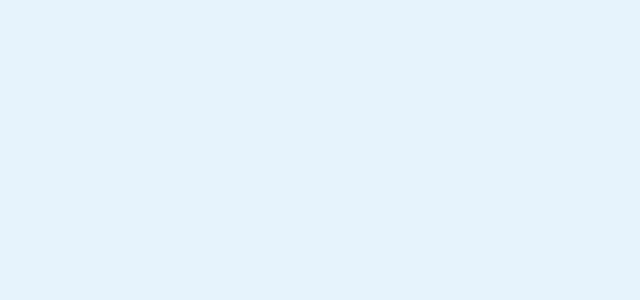
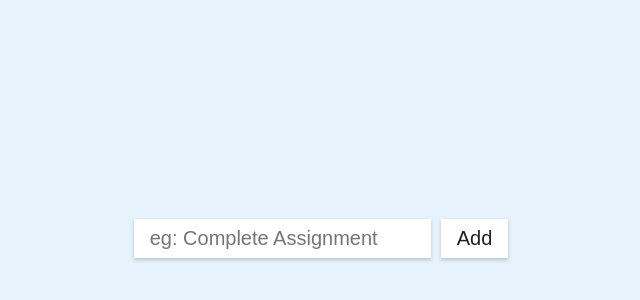
Before and after one commit to DeRaowl/react-components, a React (Create React App) app: page /todo in a window 1280 px wide. Before the commit this address had no page. Shown: the part 162-462 px from the top of the page, without its empty margins (314-954 px from the left). Built offline with nearby package versions, Linux system fonts and the light colour scheme.

Commit message:
feat: Todo Component Added

```diff
--- a/src/App.js
+++ b/src/App.js
@@ -1,14 +1,17 @@
 import "./App.css";
 import React from "react";
 import { data } from "./components/Accordian/data";
-import { BrowserRouter, Routes, Route } from "react-router-dom";
+import { BrowserRouter, Routes, Route, Link } from "react-router-dom";
 import Accordian from "./components/Accordian/Accordian";
 import Timer from "./components/Stop/Timer";
 import Carousel from "./components/Carousel/Carousel";
+import TodoProvider from "./components/Todo/context/TodoContext";
+import Todo from "./components/Todo/Todo";
 
 function App() {
   const [accordianData, setAccordianData] = React.useState(data);
   return (
+    <TodoProvider>
       <main>
         <BrowserRouter>
           <Routes>
@@ -18,9 +21,11 @@ function App() {
             />
             <Route path="/timer" element={<Timer start={0} end={30} />} />
             <Route path="/carousel" element={<Carousel />} />
+            <Route path="/todo" element={<Todo />} />
           </Routes>
         </BrowserRouter>
       </main>
+    </TodoProvider>
   );
 }
 
--- a/src/components/Accordian/Accordian.css
+++ b/src/components/Accordian/Accordian.css
@@ -41,3 +41,11 @@ button {
 .accordian-body {
   margin: 1rem 0;
 }
+
+h2 {
+  font-size: 1.5rem;
+}
+
+p {
+  font-size: 1rem !important;
+}
--- /dev/null
+++ b/src/components/Todo/List.js
@@ -0,0 +1,19 @@
+import React from "react";
+import { useGlobalContext } from "./context/TodoContext";
+
+function List({ id, title }) {
+  const { handleDelete, handleEdit } = useGlobalContext();
+  return (
+    <section>
+      <div className="lists">
+        <p className="title">{title}</p>
+        <div className="btn-container">
+          <button onClick={() => handleEdit(id)}>Edit</button>
+          <button onClick={() => handleDelete(id)}>Delete</button>
+        </div>
+      </div>
+    </section>
+  );
+}
+
+export default List;
--- /dev/null
+++ b/src/components/Todo/Todo.css
@@ -0,0 +1,61 @@
+.todo-container {
+  display: flex;
+  flex-direction: column;
+  align-items: center;
+  justify-content: center;
+  min-height: 100vh;
+  width: 600px;
+  max-width: 100%;
+  margin: auto;
+  text-align: center;
+}
+
+.input-wrapper {
+  display: flex;
+  align-items: center;
+  justify-content: center;
+}
+
+.input-wrapper > input {
+  padding: 0.5rem 1rem;
+  outline: none;
+  border: none;
+  font-size: 1.25rem;
+  box-shadow: 0 2px 4px rgba(0, 0, 0, 0.2);
+}
+
+.input-wrapper > button {
+  padding: 0.5rem 1rem !important;
+  background-color: #fff;
+  border-radius: 0%;
+  box-shadow: 0 2px 4px rgba(0, 0, 0, 0.2);
+}
+
+.lists {
+  display: flex;
+  justify-content: space-between !important;
+  background-color: aliceblue;
+  padding: 0.5rem 2rem;
+  width: 550px;
+  max-width: 100%;
+  word-wrap: break-word;
+  word-break: break-all;
+  margin: 10px auto;
+  box-shadow: 0 2px 4px rgba(0, 0, 0, 0.2);
+}
+
+.lists > p {
+  font-size: 2rem !important;
+}
+
+.btn-container > button {
+  font-size: 16px !important;
+  border-radius: 0 !important;
+  box-shadow: 0 2px 4px rgba(0, 0, 0, 0.2);
+}
+
+.clear-list {
+  color: tomato !important;
+  text-transform: uppercase;
+  font-size: 1rem !important;
+}
--- /dev/null
+++ b/src/components/Todo/Todo.js
@@ -0,0 +1,43 @@
+import React from "react";
+import { useGlobalContext } from "./context/TodoContext";
+import List from "./List";
+import "./Todo.css";
+
+function Todo() {
+  const {
+    title,
+    handleInputChange,
+    handleSubmit,
+    todoList,
+    handleClear,
+    isEditing,
+  } = useGlobalContext();
+  return (
+    <section className="todo-container">
+      <div className="input-wrapper">
+        <input
+          type="text"
+          className="user-input"
+          value={title}
+          onChange={(e) => handleInputChange(e.target.value)}
+          placeholder="eg: Complete Assignment"
+        />
+        <button className="submit" type="submit" onClick={handleSubmit}>
+          {isEditing ? "Edit" : "Add"}
+        </button>
+      </div>
+      {todoList.length ? (
+        <div className="list-container">
+          {todoList.map((todo) => {
+            return <List key={todo.id} {...todo} />;
+          })}
+          <button className="clear-list" onClick={handleClear}>
+            Clear
+          </button>
+        </div>
+      ) : null}
+    </section>
+  );
+}
+
+export default Todo;
--- /dev/null
+++ b/src/components/Todo/context/TodoContext.js
@@ -0,0 +1,107 @@
+import React, { useContext } from "react";
+import { useReducer } from "react";
+
+const TodoContext = React.createContext();
+
+const initialState = {
+  title: "",
+  todoList: [],
+  isEditing: false,
+  editId: null,
+};
+
+const reducer = (state, action) => {
+  switch (action.type) {
+    case "INPUT":
+      return { ...state, title: action.payload };
+    case "SUBMIT":
+      if (action.payload !== "" && state.isEditing) {
+        const submitList = state.todoList.map((todo) => {
+          if (todo.id === state.editId) {
+            return { ...todo, title: state.title };
+          }
+          return { ...todo };
+        });
+        return {
+          ...state,
+          todoList: submitList,
+          title: "",
+          isEditing: false,
+          editId: null,
+        };
+      } else if (action.payload !== "") {
+        const newList = {
+          id: new Date().getTime().toString(),
+          title: state.title,
+        };
+        return { ...state, todoList: [...state.todoList, newList], title: "" };
+      } else {
+        break;
+      }
+    case "CLEAR":
+      return { ...state, todoList: [] };
+    case "DELETE":
+      const newTodoList = state.todoList.filter(
+        (todo) => todo.id !== action.payload
+      );
+      return { ...state, todoList: newTodoList };
+    case "EDIT":
+      const editList = state.todoList.find(
+        (todo) => todo.id === action.payload
+      );
+      return {
+        ...state,
+        isEditing: true,
+        editId: editList.id,
+        title: editList.title,
+      };
+
+    default:
+      return state;
+  }
+};
+
+const TodoProvider = ({ children }) => {
+  const [state, dispatch] = useReducer(reducer, initialState);
+
+  const handleInputChange = (input) => {
+    dispatch({ type: "INPUT", payload: input });
+  };
+
+  const handleSubmit = () => {
+    dispatch({ type: "SUBMIT" });
+  };
+
+  const handleDelete = (id) => {
+    dispatch({ type: "DELETE", payload: id });
+  };
+
+  const handleClear = () => {
+    dispatch({ type: "CLEAR" });
+  };
+
+  const handleEdit = (id) => {
+    dispatch({ type: "EDIT", payload: id });
+  };
+
+  return (
+    <TodoContext.Provider
+      value={{
+        ...state,
+        handleInputChange,
+        handleSubmit,
+        handleDelete,
+        handleClear,
+        handleEdit,
+      }}
+    >
+      {children}
+    </TodoContext.Provider>
+  );
+};
+
+export const useGlobalContext = () => {
+  return useContext(TodoContext);
+};
+
+export default TodoProvider;
```
Lines whose indentation alone changed are shown as unchanged.
